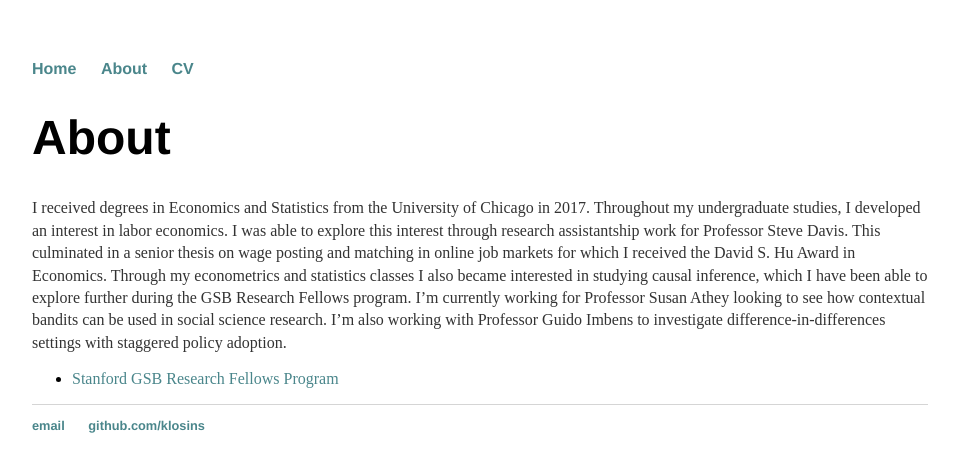
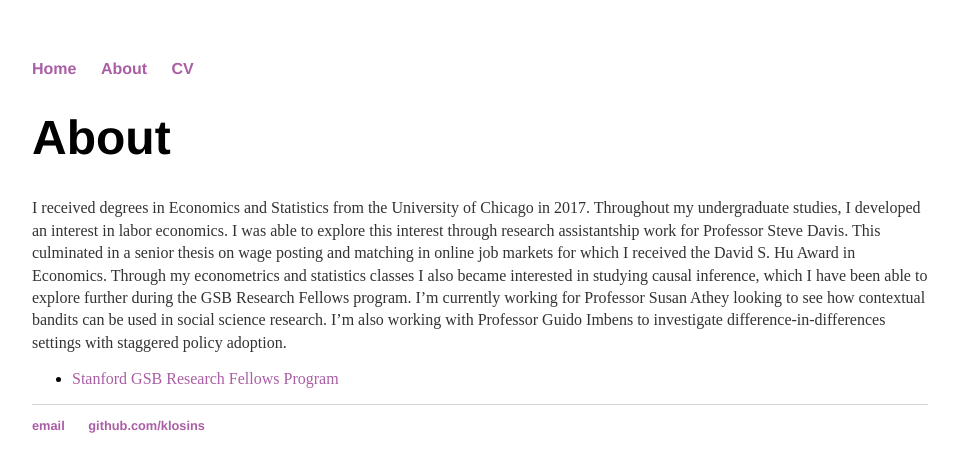
Before and after one commit to lcurrier/lcurrier.github.io, a Jekyll site: the page built from about/index.html, in a window 1280 px wide. Shown: the top 472 px of the page, without its empty margins (160-1118 px from the left). Built offline with Jekyll 4.4.1, drawn with Linux system fonts in a browser that asks for light colours.

Commit message:
changing link color

```diff
--- a/css/main.css
+++ b/css/main.css
@@ -14,7 +14,7 @@ nav ul li, footer ul li {
 }
 a {
    text-decoration: none;
-   color: #4A868B;
+   color: #aa5ea4;
 }
 a:hover {
    text-decoration: underline;
```
